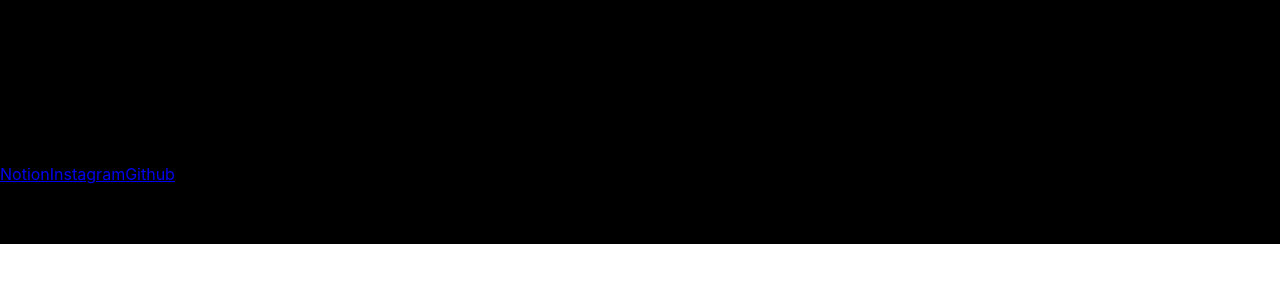
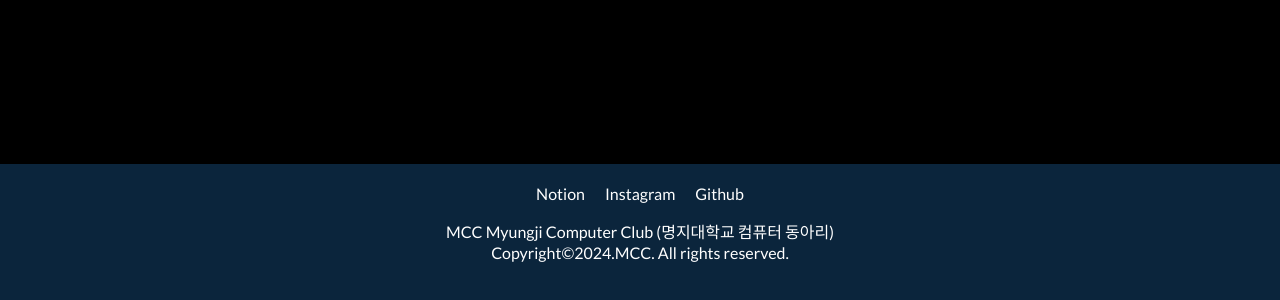
Before and after one commit to MJU-MCC/MCC_homepage, a React (Create React App) app in the folder homepage/: page /project in a window 1280 px wide. Shown: the part 736-1036 px from the top of the page. Before the commit the page ends 996 px from the top, so only its background shows below. Built offline with nearby package versions, Linux system fonts and the light colour scheme.

Commit message:
style: footer 스타일

```diff
--- a/homepage/src/styles/footer.scss
+++ b/homepage/src/styles/footer.scss
@@ -0,0 +1,20 @@
+.footer_container{
+    background-color: rgb(11, 37, 60);
+    display: flex;
+    flex-direction: column;
+    height: 100px;
+    bottom: 0;
+    width: 100%;
+    text-align: center;
+    color: white;
+    font-family: "Lato", sans-serif;
+    padding-top: 20px;
+    padding-bottom: 20px;
+
+    a{
+        text-decoration: none;
+        color: white;
+        margin: 10px;
+    }
+
+}
```
